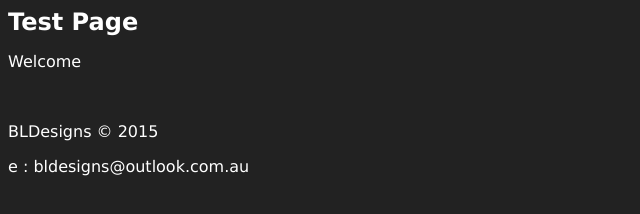
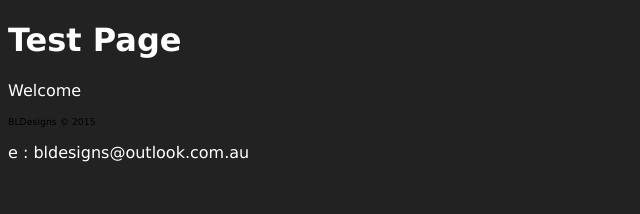
Before and after one commit to bldesigns/gafewd, a plain HTML site: page index.html in a window 1280 px wide. Shown: the whole page, without its empty margins (0-640 px from the left). Drawn offline with Linux system fonts and the light colour scheme.

Commit message:
re-edit footer

```diff
--- a/index.html
+++ b/index.html
@@ -31,10 +31,9 @@
   </style>
 </head>
 <body>
-<h1 style="margin: 0.0px 0.0px 16.1px 0.0px; font: 24.0px Verdana; color: #ffffff; -webkit-text-stroke: #ffffff"><span class="s1"><b>Test Page</b></span></h1>
-<p class="p2"><span class="s1">Welcome</span></p>
-<p class="p3"><span class="s1"></span><br></p>
-<p class="p4"><span class="s1">BLDesigns © 2015<span class="Apple-converted-space"> </span></span></p>
-<p class="p4"><span class="s1">e : <a href="mailto:bldesigns@outlook.com.au?Subject=Hello"><span class="s2">bldesigns@outlook.com.au</span></a></span></p>
+<h1>Test Page</h1>
+<p>Welcome</p>
+<footer>BLDesigns © 2015 </footer>
+<p>e : <a href="mailto:bldesigns@outlook.com.au?Subject=Hello"><span class="s2">bldesigns@outlook.com.au</a></p>
 </body>
 </html>
```
